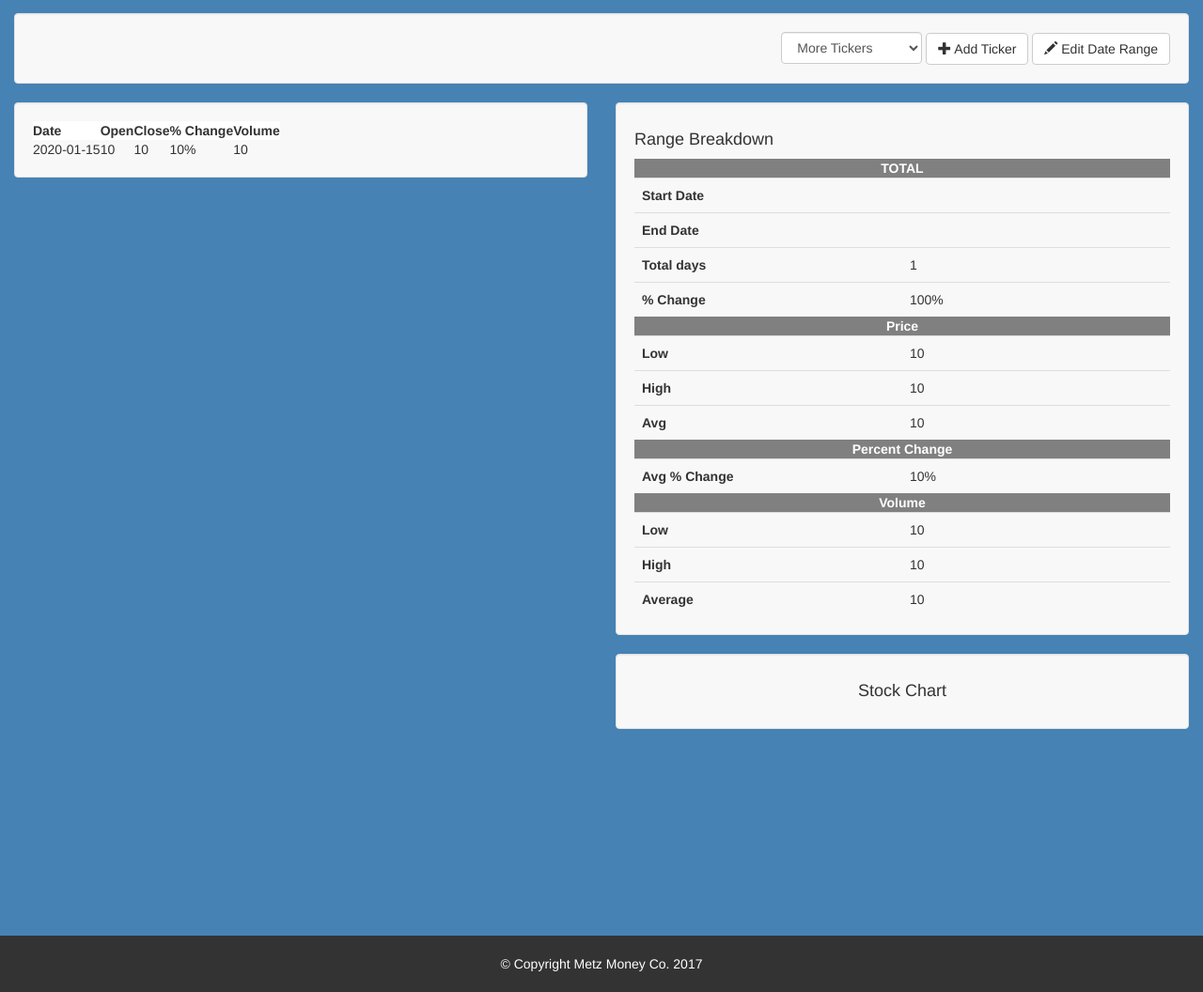
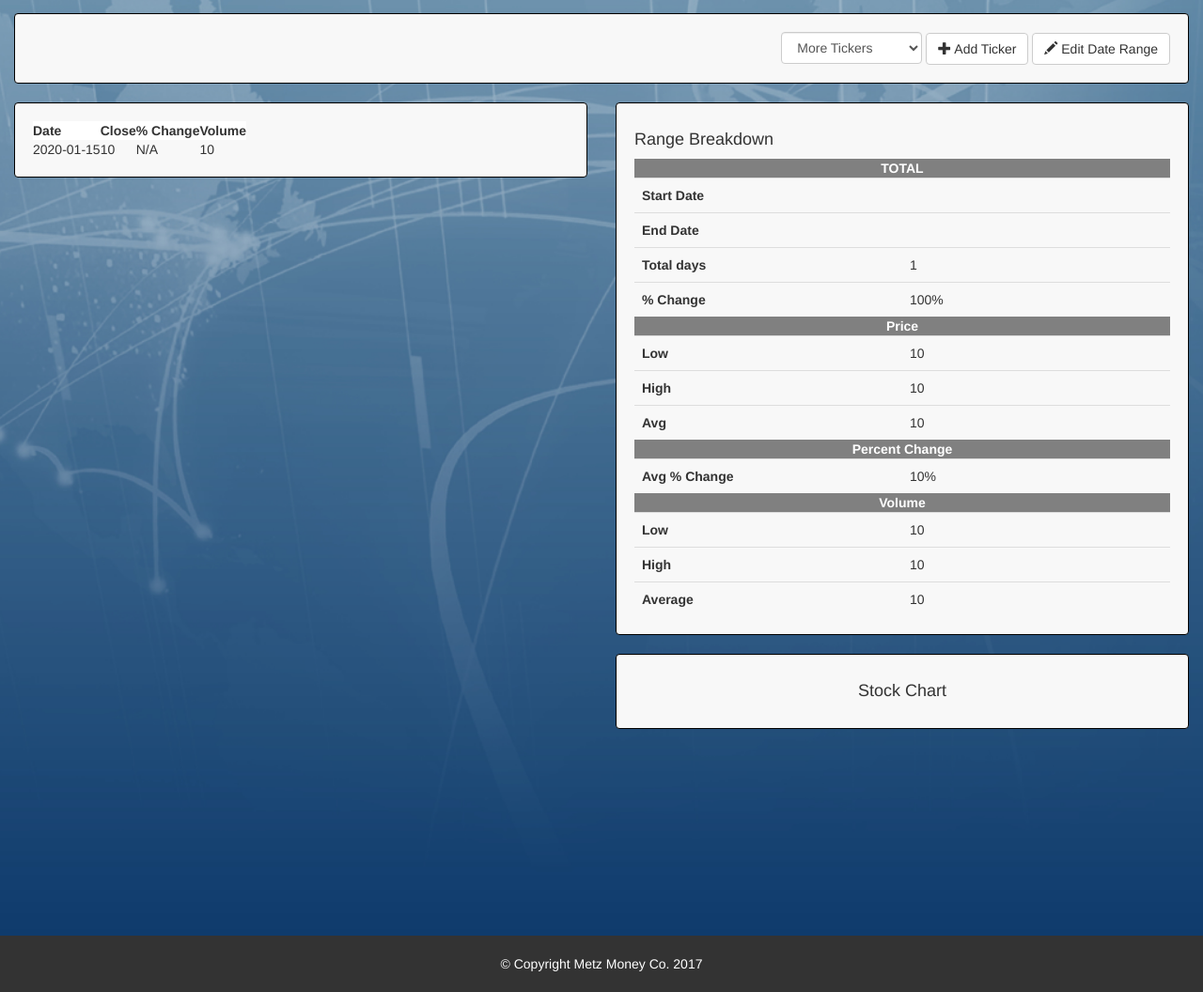
Before and after one commit to johnnymetz/Stock_Reign, a Flask app: template templates/stock_index.html in a window 1280 px wide. Shown: the part 51-1107 px from the top of the page at 94% size. Run offline with Flask 2, Linux system fonts and the light colour scheme; the template is opened without the code that fills it: most values are stand-ins (such as "Sample title", 1, 10 or a date in 2020); some libraries are stand-ins or nearby versions.

Commit message:
:zap: Add background images. Fix % change analysis. Remove Open Price.

```diff
--- a/app.py
+++ b/app.py
@@ -19,34 +19,28 @@ def index():
     df = pd.read_pickle('data/pickles/{}.pickle'.format(session['ticker']))
     start = session['range']['start']
     end = session['range']['end']
-    df = df.loc[start:end][['Open', 'Close', 'Volume']]
-
-    def calculate_pct_change(row):
-        pct_change = (row['Close'] - row['Open']) / row['Open']
-        return pct_change
+    df = df.loc[start:end][['Close', 'Volume']]
 
     def get_pct_change_category(row):
-        if row['pct_change'] > 0:
+        if row['percent_change'] > 0:
             return 'positive'
-        elif row['pct_change'] < 0:
+        elif row['percent_change'] < 0:
             return 'negative'
         else:
             return 'default'
 
-    df['pct_change'] = df.apply(func=calculate_pct_change, axis=1)
-    df['pct_change_category'] = df.apply(func=get_pct_change_category, axis=1)
+    df['percent_change'] = df.Close.pct_change()
+    df['percent_change_category'] = df.apply(func=get_pct_change_category, axis=1)
 
     # Extract data
     stats = df.describe().to_dict()
-    stats['min_pct_change_category'] = get_pct_change_category(row={'pct_change': df['pct_change'].min()})
-    stats['max_pct_change_category'] = get_pct_change_category(row={'pct_change': df['pct_change'].max()})
+    stats['percent_change_min_category'] = get_pct_change_category(row={'percent_change': df['percent_change'].min()})
+    stats['percent_change_max_category'] = get_pct_change_category(row={'percent_change': df['percent_change'].max()})
+    stats['percent_change_avg_category'] = get_pct_change_category(row={'percent_change': df['percent_change'].mean()})
     most_recent_date = df.index[-1]
-    df_pct_change = (df.loc[most_recent_date, 'Close'] - df.loc[start, 'Close']) / df.loc[start, 'Close']
-    df_total_days = (most_recent_date - start).days
-    stats['total_pct_change'] = df_pct_change
-    stats['total_pct_change_category'] = get_pct_change_category(row={'pct_change': stats['total_pct_change']})
-    stats['total_days'] = df_total_days
-    stats['avg_pct_change_category'] = get_pct_change_category(row={'pct_change': df['pct_change'].mean()})
+    stats['percent_change_total'] = (df.loc[most_recent_date, 'Close'] - df.loc[start, 'Close']) / df.loc[start, 'Close']
+    stats['percent_change_total_category'] = get_pct_change_category(row={'percent_change': stats['percent_change_total']})
+    stats['total_days'] = (most_recent_date - start).days
     raw_data = df.reset_index().to_dict(orient='records')
 
     # Chart data
@@ -89,7 +83,7 @@ def add_ticker():
     session['ticker'] = ticker
     session['all_tickers'].append(ticker)
     stock_data = pdr.get_data_yahoo(ticker.upper())
-    stock_data.to_pickle('pickles/stocks/{}.pickle'.format(ticker))
+    stock_data.to_pickle('data/pickles/{}.pickle'.format(ticker))
     return redirect(url_for('index'))
 
 
--- a/static/css/styles.css
+++ b/static/css/styles.css
@@ -1,11 +1,16 @@
 /* Required body padding for Fixed Navbar */
 body {
 	padding-top: 65px;
-	background-color: steelblue;  /* #ccc cadetblue */
+	background: url('../images/blue_map_wallpaper.jpg') center no-repeat;
+	background-size: cover;
+	/*background-color: steelblue;*/
 }
 /* Style wells */
 div.well {
 	background-color: #f8f8f8;
+	border: 1px solid #000;
+	/*box-shadow: 10px 10px 10px #888;*/
+	/*opacity: 0.85;*/
 }
 /* Style Ticker */
 #ticker-header {
@@ -43,6 +48,7 @@ div.row-group-label {
 	font-weight: bold;
 	background-color: #808080;
 	color: #fff;
+	position: -webkit-sticky;  /* for safari */
 	position: sticky;
 	top: 51px;
 }
--- a/templates/stock_index.html
+++ b/templates/stock_index.html
@@ -22,6 +22,7 @@
 	<div class="container-fluid">
 		{{ flash_alerts_ind(center_message=True) }}
 
+		<!-- Toolbar -->
 		<div class="row">
 			<div class="col-sm-12">
 				<div class="well">
@@ -42,13 +43,16 @@
 					</div>
 				</div><!-- .well -->
 			</div><!-- .col-sm-6 -->
+		</div><!-- .row -->
+
+		<div class="row">
+			<!-- Raw Data Table -->
 			<div class="col-sm-6">
 				<div class="well">
 					<table class="display">
 						<thead>
 							<tr>
 								<th>Date</th>
-								<th>Open</th>
 								<th>Close</th>
 								<th>% Change</th>
 								<th>Volume</th>
@@ -58,9 +62,12 @@
 							{% for item in raw_data %}
 								<tr>
 									<td>{{ item.Date.strftime('%Y-%m-%d') }}</td>
-									<td>{{ item.Open | round(2) }}</td>
 									<td>{{ item.Close | round(2) }}</td>
-									<td class="{{ item.pct_change_category }}">{{ (item.pct_change * 100) | round(2) }}%</td>
+									{% if not loop.first %}
+										<td class="{{ item.percent_change_category }}">{{ '${:,.2f}'.format(item.percent_change * 100) }}</td>
+									{% else %}
+										<td>N/A</td>
+									{% endif %}
 									<td>{{ item.Volume | round(2) }}</td>
 								</tr>
 							{% endfor %}
@@ -91,7 +98,7 @@
 								</tr>
 								<tr>
 									<th>% Change</th>
-									<td class="{{ stats.total_pct_change_category }}">{{ (stats.total_pct_change * 100) | round(2) }}%</td>
+									<td class="{{ stats.percent_change_total_category }}">{{ (stats.percent_change_total * 100) | round(2) }}%</td>
 								</tr>
 							</tbody>
 						</table>
@@ -122,16 +129,16 @@
 								{#
 								<tr>
 									<th>Low</th>
-									<td class="{{ stats.min_pct_change_category }}">{{ (stats.pct_change.min * 100) | round(2) }}%</td>
+									<td class="{{ stats.percent_change_min_category }}">{{ (stats.percent_change.min * 100) | round(2) }}%</td>
 								</tr>
 								<tr>
 									<th>High</th>
-									<td class="{{ stats.max_pct_change_category }}">{{ (stats.pct_change.max * 100) | round(2) }}%</td>
+									<td class="{{ stats.percent_change_max_category }}">{{ (stats.percent_change.max * 100) | round(2) }}%</td>
 								</tr>
 								#}
 								<tr>
 									<th>Avg % Change</th>
-									<td class="{{ stats.avg_pct_change_category }}">{{ (stats.pct_change.mean * 100) | round(2) }}%</td>
+									<td class="{{ stats.percent_change_avg_category }}">{{ (stats.percent_change.mean * 100) | round(2) }}%</td>
 								</tr>
 							</tbody>
 						</table>
```
Also changed, not shown: static/images/black_brick_wallpaper.jpg (added), static/images/blue_map_wallpaper.jpg (added), static/images/blue_wood_log.jpg (added), static/images/circular_blue.jpg (added), static/images/dark_splotchy.jpg (added), static/images/dark_to_light_black.jpg (added), 6 other files.
